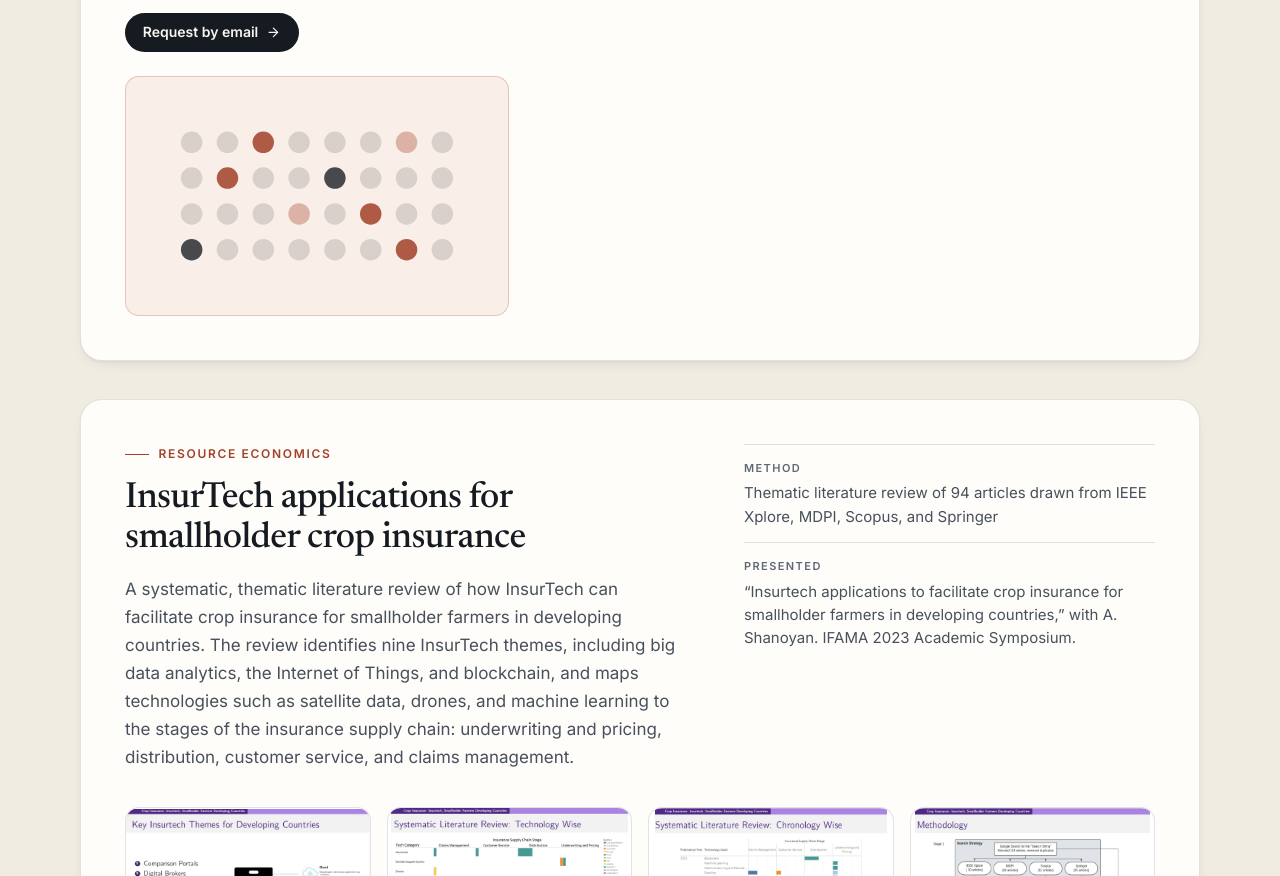
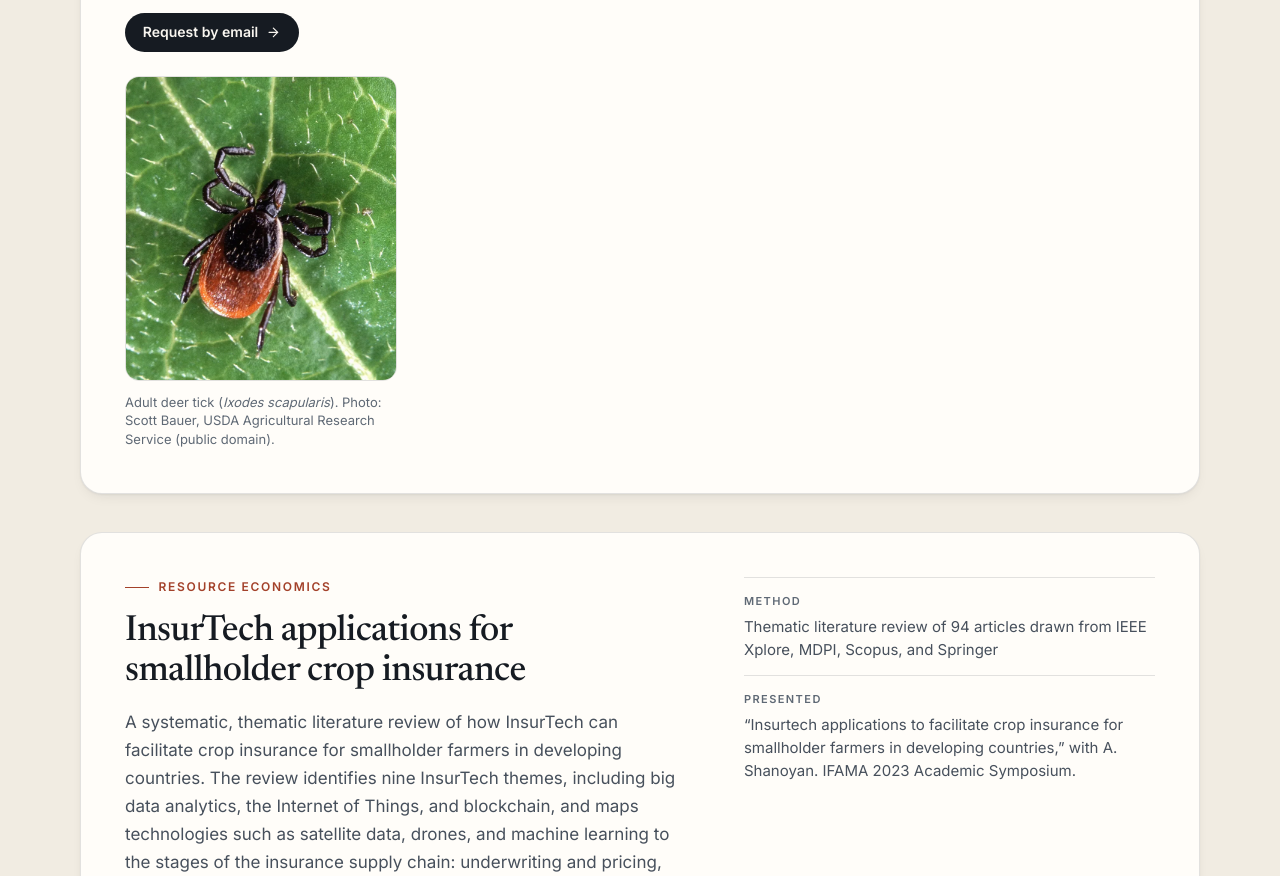
Before and after one commit to prinkashar/prinkashar.github.io, a plain HTML site: page projects.html in a window 1280 px wide. Shown: the part 2493-3369 px from the top of the page. Drawn offline with Linux system fonts and the light colour scheme.

Commit message:
Update website
Co-Authored-By: Claude Opus 5.5 <noreply@anthropic.com>

```diff
--- a/assets/css/style.css
+++ b/assets/css/style.css
@@ -972,6 +972,11 @@ a.card--media:hover .card__media img {
   height: 100%;
 }
 
+/* photographs are framed on their subject rather than on their top edge */
+.card__media--photo img {
+  object-position: 50% 55%;
+}
+
 .card__body {
   display: flex;
   flex: 1;
@@ -1448,6 +1453,19 @@ figcaption {
   display: block;
   width: 100%;
   height: 100%;
+}
+
+.project__photo {
+  max-width: 17rem;
+  margin-top: 1.5rem;
+}
+
+.project__photo img {
+  display: block;
+  width: 100%;
+  height: auto;
+  border: 1px solid var(--line);
+  border-radius: var(--radius);
 }
 
 .facts {
--- a/projects.html
+++ b/projects.html
@@ -4,7 +4,7 @@
   <meta charset="utf-8">
   <meta name="viewport" content="width=device-width, initial-scale=1">
   <title>Projects | Priyanka Sharma</title>
-  <meta name="description" content="Project spotlights by Priyanka Sharma: CultivateIQ price forecasting, farm resilience, health economics, crop insurance technology, open telecom infrastructure, and social connectedness.">
+  <meta name="description" content="Project spotlights by Priyanka Sharma: CultivateIQ price forecasting, farm resilience, health economics, crop insurance, open telecom, and social connectedness.">
   <meta name="author" content="Priyanka Sharma">
   <meta name="color-scheme" content="only light">
   <meta name="theme-color" content="#f8f5ef">
@@ -125,7 +125,7 @@
           <div class="gallery gallery--wide">
             <figure class="shot">
               <a href="assets/img/research/cultivateiq-forecast.webp" data-lightbox="cultivateiq" data-caption="The CultivateIQ forecast view: demand, supply, and price for a crop by state, with historical data and a forecast window.">
-                <img src="assets/img/research/cultivateiq-forecast.webp" width="1348" height="578" loading="lazy" decoding="async" alt="CultivateIQ dashboard for tomatoes in Arkansas, California, Florida and the U.S. average, with monthly bars for demand and supply, a line for price, and a shaded forecast period, beside the heading “A better way to forecast”.">
+                <img src="assets/img/research/cultivateiq-forecast.webp" width="1348" height="578" loading="lazy" decoding="async" alt="CultivateIQ dashboard for tomatoes in Arkansas, California, Florida, and the U.S. average, with monthly bars for demand and supply, a line for price, and a shaded forecast period, beside the heading “A better way to forecast”.">
                 <span class="shot__zoom" aria-hidden="true"><svg viewBox="0 0 24 24" fill="none" stroke="currentColor" stroke-width="2" stroke-linecap="round" stroke-linejoin="round"><path d="M15 3h6v6"/><path d="M9 21H3v-6"/><path d="M21 3l-7 7"/><path d="M3 21l7-7"/></svg></span>
               </a>
               <figcaption>Forecast view: demand, supply, and price by state, with a forecast window.</figcaption>
@@ -194,42 +194,10 @@
                   <svg class="nudge" viewBox="0 0 24 24" fill="none" stroke="currentColor" stroke-width="2" stroke-linecap="round" stroke-linejoin="round" aria-hidden="true"><path d="M5 12h14"/><path d="m12 5 7 7-7 7"/></svg>
                 </a>
               </p>
-              <div class="project__art" aria-hidden="true">
-                <svg viewBox="0 0 320 200" preserveAspectRatio="xMidYMid slice" focusable="false">
-                  <circle cx="55" cy="55" r="9" fill="#161b22" fill-opacity=".14"/>
-                  <circle cx="85" cy="55" r="9" fill="#161b22" fill-opacity=".14"/>
-                  <circle cx="115" cy="55" r="9" fill="#a3412a" fill-opacity=".85"/>
-                  <circle cx="145" cy="55" r="9" fill="#161b22" fill-opacity=".14"/>
-                  <circle cx="175" cy="55" r="9" fill="#161b22" fill-opacity=".14"/>
-                  <circle cx="205" cy="55" r="9" fill="#161b22" fill-opacity=".14"/>
-                  <circle cx="235" cy="55" r="9" fill="#a3412a" fill-opacity=".35"/>
-                  <circle cx="265" cy="55" r="9" fill="#161b22" fill-opacity=".14"/>
-                  <circle cx="55" cy="85" r="9" fill="#161b22" fill-opacity=".14"/>
-                  <circle cx="85" cy="85" r="9" fill="#a3412a" fill-opacity=".85"/>
-                  <circle cx="115" cy="85" r="9" fill="#161b22" fill-opacity=".14"/>
-                  <circle cx="145" cy="85" r="9" fill="#161b22" fill-opacity=".14"/>
-                  <circle cx="175" cy="85" r="9" fill="#161b22" fill-opacity=".78"/>
-                  <circle cx="205" cy="85" r="9" fill="#161b22" fill-opacity=".14"/>
-                  <circle cx="235" cy="85" r="9" fill="#161b22" fill-opacity=".14"/>
-                  <circle cx="265" cy="85" r="9" fill="#161b22" fill-opacity=".14"/>
-                  <circle cx="55" cy="115" r="9" fill="#161b22" fill-opacity=".14"/>
-                  <circle cx="85" cy="115" r="9" fill="#161b22" fill-opacity=".14"/>
-                  <circle cx="115" cy="115" r="9" fill="#161b22" fill-opacity=".14"/>
-                  <circle cx="145" cy="115" r="9" fill="#a3412a" fill-opacity=".35"/>
-                  <circle cx="175" cy="115" r="9" fill="#161b22" fill-opacity=".14"/>
-                  <circle cx="205" cy="115" r="9" fill="#a3412a" fill-opacity=".85"/>
-                  <circle cx="235" cy="115" r="9" fill="#161b22" fill-opacity=".14"/>
-                  <circle cx="265" cy="115" r="9" fill="#161b22" fill-opacity=".14"/>
-                  <circle cx="55" cy="145" r="9" fill="#161b22" fill-opacity=".78"/>
-                  <circle cx="85" cy="145" r="9" fill="#161b22" fill-opacity=".14"/>
-                  <circle cx="115" cy="145" r="9" fill="#161b22" fill-opacity=".14"/>
-                  <circle cx="145" cy="145" r="9" fill="#161b22" fill-opacity=".14"/>
-                  <circle cx="175" cy="145" r="9" fill="#161b22" fill-opacity=".14"/>
-                  <circle cx="205" cy="145" r="9" fill="#161b22" fill-opacity=".14"/>
-                  <circle cx="235" cy="145" r="9" fill="#a3412a" fill-opacity=".85"/>
-                  <circle cx="265" cy="145" r="9" fill="#161b22" fill-opacity=".14"/>
-                </svg>
-              </div>
+              <figure class="project__photo">
+                <img src="assets/img/research/deer-tick.webp" width="720" height="809" alt="Adult deer tick (Ixodes scapularis) on a green leaf." loading="lazy" decoding="async">
+                <figcaption>Adult deer tick (<i>Ixodes scapularis</i>). Photo: Scott Bauer, USDA Agricultural Research Service (public domain).</figcaption>
+              </figure>
             </div>
             <dl class="facts">
               <div>
```
Also changed, not shown: cv.html (+10 -10 lines), index.html (+7 -40 lines), industry.html (+1 -1 lines), research.html (+2 -2 lines), teaching.html (+2 -2 lines), assets/img/research/deer-tick.webp (added), 1 other file.
